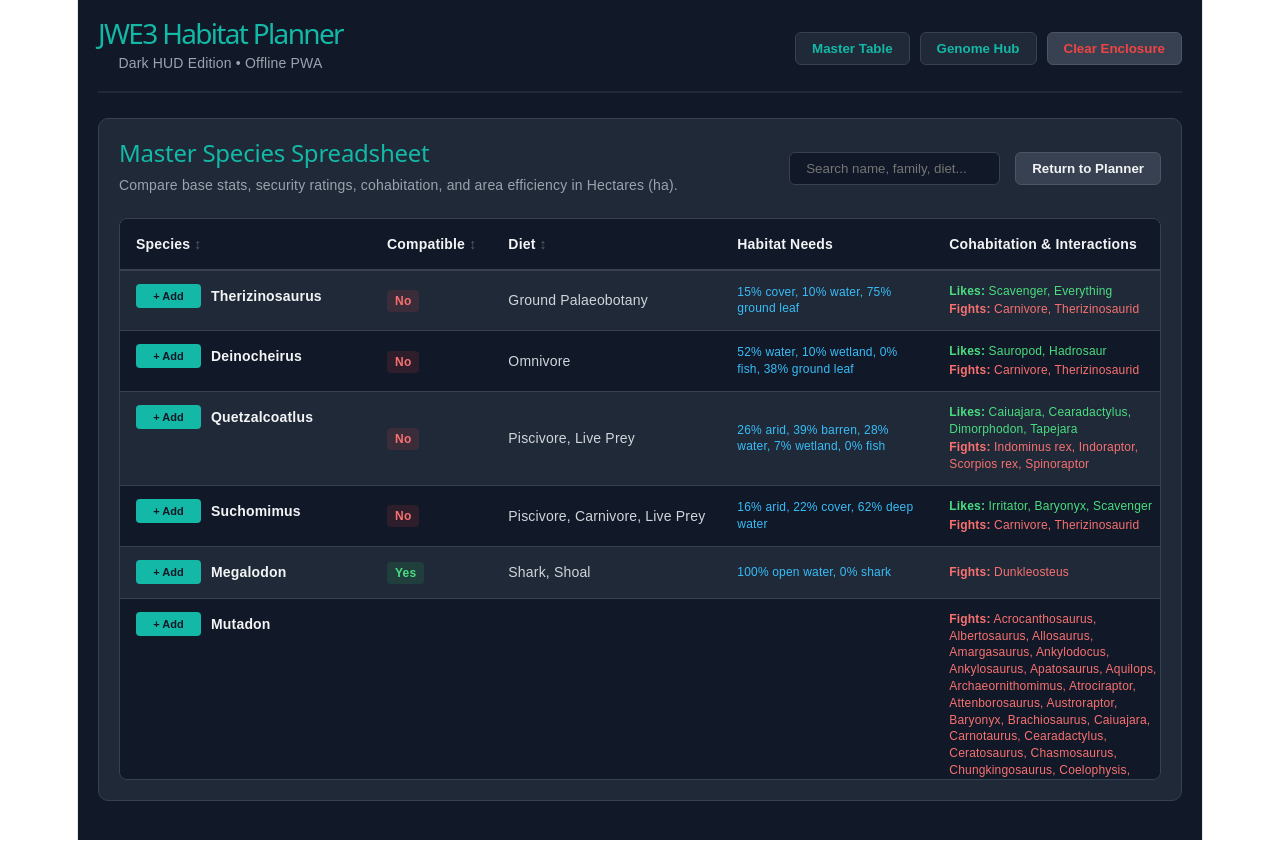
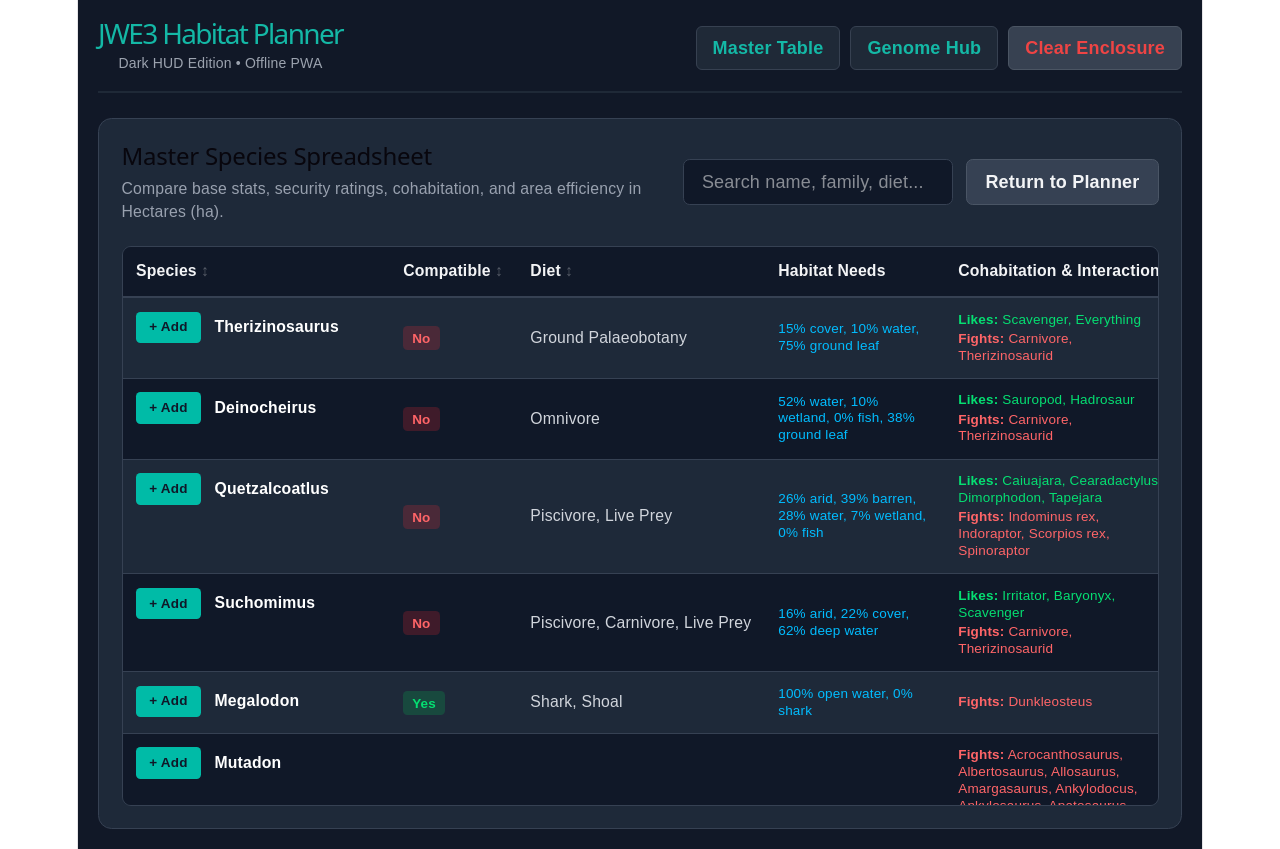
Before and after one commit to Bedolla233/JWECompanion, a React (Vite) app: page / in a window 1280 px wide. Both pictures are taken after a click on the button "Master Table". Built offline with nearby package versions, Linux system fonts and the light colour scheme.

Commit message:
Refactor Table view to Card View

```diff
--- a/package.json
+++ b/package.json
@@ -15,11 +15,15 @@
     "react-router-dom": "^7.18.2"
   },
   "devDependencies": {
+    "@tailwindcss/postcss": "^4.3.3",
     "@types/node": "^24.13.3",
     "@types/react": "^19.2.18",
     "@types/react-dom": "^19.2.4",
     "@vitejs/plugin-react": "^6.0.5",
+    "autoprefixer": "^10.5.4",
     "oxlint": "^1.76.0",
+    "postcss": "^8.5.26",
+    "tailwindcss": "^4.3.3",
     "typescript": "~6.0.2",
     "vite": "^8.2.0"
   }
--- /dev/null
+++ b/postcss.config.js
@@ -0,0 +1,6 @@
+export default {
+    plugins: {
+      '@tailwindcss/postcss': {},
+      autoprefixer: {},
+    },
+  }
--- a/src/components/MasterTable.jsx
+++ b/src/components/MasterTable.jsx
@@ -122,136 +122,189 @@
   }, [searchTerm, sortConfig, paddock]);
 
   const SortIcon = ({ columnKey }) => {
-    if (sortConfig.key !== columnKey) return <span style={{ opacity: 0.3 }}> ↕</span>;
+    if (sortConfig.key !== columnKey) return <span className="opacity-30"> ↕</span>;
     return <span>{sortConfig.direction === 'asc' ? ' ↑' : ' ↓'}</span>;
   };
 
   return (
-    <div style={{ background: '#1f2937', padding: '20px', borderRadius: '10px', border: '1px solid #374151' }}>
-      <div style={{ display: 'flex', justifyContent: 'space-between', alignItems: 'center', marginBottom: '20px', flexWrap: 'wrap', gap: '15px' }}>
+    <div className="bg-gray-800 p-4 md:p-5 rounded-xl border border-gray-700 w-full text-left">
+
+      {/* HEADER & CONTROLS */}
+      <div className="flex flex-col md:flex-row justify-between md:items-center mb-5 gap-4">
         <div>
-          <h2 style={{ margin: 0, color: '#14b8a6', display: 'flex', alignItems: 'center', gap: '10px' }}>
+          <h2 className="m-0 text-teal-400 flex items-center gap-2 text-xl font-bold">
             Master Species Spreadsheet
           </h2>
-          <p style={{ margin: '4px 0 0 0', color: '#9ca3af', fontSize: '14px' }}>
+          <p className="mt-1 text-gray-400 text-sm">
             Compare base stats, security ratings, cohabitation, and area efficiency in Hectares (ha).
           </p>
         </div>
 
-        <div style={{ display: 'flex', gap: '15px' }}>
+        <div className="flex flex-col sm:flex-row gap-3">
           <input
             type="text"
             placeholder="Search name, family, diet..."
             value={searchTerm}
             onChange={(e) => setSearchTerm(e.target.value)}
-            style={{
-              background: '#111827',
-              border: '1px solid #374151',
-              color: '#fff',
-              padding: '8px 16px',
-              borderRadius: '6px',
-            }}
+            className="bg-gray-900 border border-gray-700 text-white px-4 py-2 rounded-md focus:outline-none focus:border-teal-500 w-full sm:w-auto"
           />
           <button
             onClick={onClose}
-            style={{
-              background: '#374151',
-              color: '#f3f4f6',
-              border: '1px solid #4b5563',
-              padding: '8px 16px',
-              borderRadius: '6px',
-              cursor: 'pointer',
-              fontWeight: 'bold',
-            }}
+            className="bg-gray-700 text-gray-100 border border-gray-600 px-4 py-2 rounded-md font-bold hover:bg-gray-600 transition-colors whitespace-nowrap"
           >
             Return to Planner
           </button>
         </div>
       </div>
 
-      <div style={{ overflowX: 'auto', maxHeight: '70vh', borderRadius: '8px', border: '1px solid #374151' }}>
-        <table style={{ width: '100%', borderCollapse: 'collapse', textAlign: 'left', fontSize: '14px' }}>
-          <thead style={{ background: '#111827', position: 'sticky', top: 0, zIndex: 10 }}>
+      {/* MOBILE VIEW: STACKED CARDS */}
+      <div className="block md:hidden space-y-3 max-h-[75vh] overflow-y-auto pb-4 pr-1">
+        {sortedAndFilteredData.map((s, index) => {
+          const inPaddock = paddock.some((p) => p.speciesId === s.id);
+          return (
+            <div key={s.id || index} className="bg-gray-900 border border-gray-700 p-4 rounded-lg shadow-sm">
+              <div className="flex justify-between items-start mb-2">
+                <div>
+                  <h3 className="text-lg font-bold text-white mb-1 flex items-center gap-2">
+                    {s.name}
+                    {s.isCompatible ? (
+                      <span className="bg-green-500/20 text-green-400 px-2 py-0.5 rounded text-xs font-bold uppercase">
+                        OK
+                      </span>
+                    ) : (
+                      <span className="bg-red-500/20 text-red-400 px-2 py-0.5 rounded text-xs font-bold uppercase">
+                        Fight
+                      </span>
+                    )}
+                  </h3>
+                  <p className="text-sm text-gray-400">{s.family} • {s.diet}</p>
+                </div>
+
+                <button
+                  disabled={inPaddock}
+                  onClick={() => onAddSpecies(s.id)}
+                  className={`px-3 py-1.5 rounded-md font-bold text-sm min-w-[70px] ${
+                    inPaddock ? 'bg-gray-700 text-gray-400 cursor-not-allowed' : 'bg-teal-500 text-gray-900 cursor-pointer hover:bg-teal-400'
+                  }`}
+                >
+                  {inPaddock ? 'Added' : '+ Add'}
+                </button>
+              </div>
+
+              <div className="grid grid-cols-2 gap-2 mt-3 pt-3 border-t border-gray-800 text-sm">
+                <div>
+                  <span className="text-gray-500 block text-xs uppercase">Appeal</span>
+                  <span className="text-teal-400 font-bold">{s.baseAppeal}</span>
+                </div>
+                <div>
+                  <span className="text-gray-500 block text-xs uppercase">Density</span>
+                  <span className="text-amber-500 font-bold">{s.appealDensityHa.toLocaleString()} <span className="text-gray-500 text-xs">/ha</span></span>
+                </div>
+                <div>
+                  <span className="text-gray-500 block text-xs uppercase">Base Area</span>
+                  <span className="text-gray-300">{s.totalAreaHa.toFixed(2)} ha</span>
+                </div>
+                <div>
+                  <span className="text-gray-500 block text-xs uppercase">Security</span>
+                  <span className="text-amber-500">Lv. {s.securityRating}</span>
+                </div>
+              </div>
+
+              {/* Habitat & Cohab Info for Mobile */}
+              <div className="mt-3 bg-gray-800 rounded p-2 text-xs">
+                <p className="text-sky-400 leading-tight mb-1">
+                  <strong>Habitat:</strong> {s.habitatStr}
+                </p>
+                <div className="leading-tight">
+                  {s.likes.length > 0 && (
+                    <div className="text-green-400 mb-1"><strong>Likes:</strong> {s.likes.join(', ')}</div>
+                  )}
+                  {s.dislikes.length > 0 && (
+                    <div className="text-red-400"><strong>Fights:</strong> {s.dislikes.join(', ')}</div>
+                  )}
+                  {s.likes.length === 0 && s.dislikes.length === 0 && (
+                    <span className="text-gray-500">No specific preferences</span>
+                  )}
+                </div>
+              </div>
+
+            </div>
+          );
+        })}
+      </div>
+
+      {/* DESKTOP VIEW: STANDARD SPREADSHEET */}
+      <div className="hidden md:block overflow-x-auto max-h-[70vh] rounded-lg border border-gray-700 custom-scrollbar">
+        <table className="w-full border-collapse text-left text-sm whitespace-nowrap">
+          <thead className="bg-gray-900 sticky top-0 z-10 text-gray-100 border-b-2 border-gray-700">
             <tr>
-              <th onClick={() => handleSort('name')} style={thStyle}>Species <SortIcon columnKey="name" /></th>
-              <th onClick={() => handleSort('isCompatible')} style={thStyle}>Compatible <SortIcon columnKey="isCompatible" /></th>
-              <th onClick={() => handleSort('diet')} style={thStyle}>Diet <SortIcon columnKey="diet" /></th>
-              <th style={thStyle}>Habitat Needs</th>
-              <th style={thStyle}>Cohabitation & Interactions</th>
-              <th onClick={() => handleSort('family')} style={thStyle}>Family <SortIcon columnKey="family" /></th>
-              <th onClick={() => handleSort('baseAppeal')} style={thStyle}>Appeal <SortIcon columnKey="baseAppeal" /></th>
-              <th onClick={() => handleSort('securityRating')} style={thStyle}>Security <SortIcon columnKey="securityRating" /></th>
-              <th onClick={() => handleSort('totalAreaHa')} style={thStyle}>Base Area (ha) <SortIcon columnKey="totalAreaHa" /></th>
-              <th onClick={() => handleSort('appealDensityHa')} style={thStyle}>Appeal / ha <SortIcon columnKey="appealDensityHa" /></th>
+              <th onClick={() => handleSort('name')} className="p-3 cursor-pointer select-none hover:bg-gray-800 transition-colors">Species <SortIcon columnKey="name" /></th>
+              <th onClick={() => handleSort('isCompatible')} className="p-3 cursor-pointer select-none hover:bg-gray-800 transition-colors">Compatible <SortIcon columnKey="isCompatible" /></th>
+              <th onClick={() => handleSort('diet')} className="p-3 cursor-pointer select-none hover:bg-gray-800 transition-colors">Diet <SortIcon columnKey="diet" /></th>
+              <th className="p-3">Habitat Needs</th>
+              <th className="p-3">Cohabitation & Interactions</th>
+              <th onClick={() => handleSort('family')} className="p-3 cursor-pointer select-none hover:bg-gray-800 transition-colors">Family <SortIcon columnKey="family" /></th>
+              <th onClick={() => handleSort('baseAppeal')} className="p-3 cursor-pointer select-none hover:bg-gray-800 transition-colors">Appeal <SortIcon columnKey="baseAppeal" /></th>
+              <th onClick={() => handleSort('securityRating')} className="p-3 cursor-pointer select-none hover:bg-gray-800 transition-colors">Security <SortIcon columnKey="securityRating" /></th>
+              <th onClick={() => handleSort('totalAreaHa')} className="p-3 cursor-pointer select-none hover:bg-gray-800 transition-colors">Base Area (ha) <SortIcon columnKey="totalAreaHa" /></th>
+              <th onClick={() => handleSort('appealDensityHa')} className="p-3 cursor-pointer select-none hover:bg-gray-800 transition-colors">Appeal / ha <SortIcon columnKey="appealDensityHa" /></th>
             </tr>
           </thead>
-          <tbody>
+          <tbody className="divide-y divide-gray-700">
             {sortedAndFilteredData.map((s, index) => {
               const inPaddock = paddock.some((p) => p.speciesId === s.id);
               return (
-                <tr key={s.id || index} style={{ background: index % 2 === 0 ? '#1f2937' : '#111827', borderBottom: '1px solid #374151' }}>
-                  <td style={{ ...tdStyle, display: 'flex', alignItems: 'center', gap: '10px' }}>
+                <tr key={s.id || index} className={`${index % 2 === 0 ? 'bg-gray-800' : 'bg-gray-900'} hover:bg-gray-700 transition-colors`}>
+                  <td className="p-3 flex items-center gap-3">
                     <button
                       disabled={inPaddock}
                       onClick={() => onAddSpecies(s.id)}
-                      style={{
-                        background: inPaddock ? '#374151' : '#14b8a6',
-                        color: inPaddock ? '#9ca3af' : '#111827',
-                        border: 'none',
-                        padding: '6px 10px',
-                        borderRadius: '4px',
-                        fontWeight: 'bold',
-                        cursor: inPaddock ? 'not-allowed' : 'pointer',
-                        fontSize: '11px',
-                        minWidth: '65px'
-                      }}
+                      className={`px-2.5 py-1.5 rounded text-xs font-bold min-w-[65px] ${
+                        inPaddock ? 'bg-gray-700 text-gray-400 cursor-not-allowed' : 'bg-teal-500 text-gray-900 cursor-pointer hover:bg-teal-400'
+                      }`}
                     >
                       {inPaddock ? 'Added' : '+ Add'}
                     </button>
-                    <b>{s.name}</b>
+                    <b className="text-white">{s.name}</b>
                   </td>
 
-                  <td style={tdStyle}>
+                  <td className="p-3">
                     {s.isCompatible ? (
-                      <span style={{ background: '#22c55e22', color: '#4ade80', padding: '4px 8px', borderRadius: '4px', fontWeight: 'bold', fontSize: '12px' }}>
+                      <span className="bg-green-500/20 text-green-400 px-2 py-1 rounded text-xs font-bold">
                         Yes
                       </span>
                     ) : (
-                      <span style={{ background: '#ef444422', color: '#f87171', padding: '4px 8px', borderRadius: '4px', fontWeight: 'bold', fontSize: '12px' }}>
+                      <span className="bg-red-500/20 text-red-400 px-2 py-1 rounded text-xs font-bold">
                         No
                       </span>
                     )}
                   </td>
 
-                  <td style={{ ...tdStyle, color: '#d1d5db' }}>{s.diet}</td>
+                  <td className="p-3 text-gray-300">{s.diet}</td>
 
-                  <td style={{ ...tdStyle, fontSize: '12px', color: '#38bdf8', minWidth: '180px', whiteSpace: 'normal', lineHeight: '1.4' }}>
+                  <td className="p-3 text-sky-400 text-xs min-w-[180px] whitespace-normal leading-tight">
                     {s.habitatStr}
                   </td>
 
-                  <td style={{ ...tdStyle, fontSize: '12px', minWidth: '220px', whiteSpace: 'normal', lineHeight: '1.4' }}>
+                  <td className="p-3 text-xs min-w-[220px] whitespace-normal leading-tight">
                     {s.likes.length > 0 && (
-                      <div style={{ color: '#4ade80', marginBottom: '2px' }}>
-                        <strong>Likes:</strong> {s.likes.join(', ')}
-                      </div>
+                      <div className="text-green-400 mb-0.5"><strong>Likes:</strong> {s.likes.join(', ')}</div>
                     )}
                     {s.dislikes.length > 0 && (
-                      <div style={{ color: '#f87171' }}>
-                        <strong>Fights:</strong> {s.dislikes.join(', ')}
-                      </div>
+                      <div className="text-red-400"><strong>Fights:</strong> {s.dislikes.join(', ')}</div>
                     )}
                     {s.likes.length === 0 && s.dislikes.length === 0 && (
-                      <span style={{ color: '#6b7280' }}>No specific preferences</span>
+                      <span className="text-gray-500">No specific preferences</span>
                     )}
                   </td>
 
-                  <td style={{ ...tdStyle, color: '#9ca3af' }}>{s.family}</td>
-                  <td style={{ ...tdStyle, color: '#14b8a6', fontWeight: 'bold' }}>{s.baseAppeal}</td>
-                  <td style={{ ...tdStyle, color: '#f59e0b' }}>Lv. {s.securityRating}</td>
+                  <td className="p-3 text-gray-400">{s.family}</td>
+                  <td className="p-3 text-teal-400 font-bold">{s.baseAppeal}</td>
+                  <td className="p-3 text-amber-500">Lv. {s.securityRating}</td>
 
-                  <td style={tdStyle}>{s.totalAreaHa.toFixed(2)} ha</td>
-                  <td style={{ ...tdStyle, color: '#f59e0b', fontWeight: 'bold' }}>
-                    {s.appealDensityHa.toLocaleString()} <small style={{ color: '#9ca3af' }}>/ha</small>
+                  <td className="p-3 text-gray-300">{s.totalAreaHa.toFixed(2)} ha</td>
+                  <td className="p-3 text-amber-500 font-bold">
+                    {s.appealDensityHa.toLocaleString()} <small className="text-gray-400">/ha</small>
                   </td>
                 </tr>
               );
@@ -262,19 +315,3 @@
     </div>
   );
 }
-
-const thStyle = {
-  padding: '12px 16px',
-  color: '#f3f4f6',
-  cursor: 'pointer',
-  userSelect: 'none',
-  borderBottom: '2px solid #374151',
-  whiteSpace: 'nowrap',
-  verticalAlign: 'middle'
-};
-
-const tdStyle = {
-  padding: '12px 16px',
-  whiteSpace: 'nowrap',
-  verticalAlign: 'middle'
-};
--- a/src/index.css
+++ b/src/index.css
@@ -1,3 +1,20 @@
+@import "tailwindcss";
+
+/* Custom scrollbar for the Dark HUD Desktop Spreadsheet */
+.custom-scrollbar::-webkit-scrollbar {
+  height: 8px;
+}
+.custom-scrollbar::-webkit-scrollbar-track {
+  background: #1f2937;
+  border-radius: 4px;
+}
+.custom-scrollbar::-webkit-scrollbar-thumb {
+  background: #374151;
+  border-radius: 4px;
+}
+.custom-scrollbar::-webkit-scrollbar-thumb:hover {
+  background: #4b5563;
+}
 :root {
   --text: #6b6375;
   --text-h: #08060d;
--- /dev/null
+++ b/tailwind.config.js
@@ -0,0 +1,11 @@
+/** @type {import('tailwindcss').Config} */
+export default {
+    content: [
+      "./index.html",
+      "./src/**/*.{js,ts,jsx,tsx}",
+    ],
+    theme: {
+      extend: {},
+    },
+    plugins: [],
+  }
```
Also changed, not shown: 1 other file (tests, documents, lock files or other folders).
